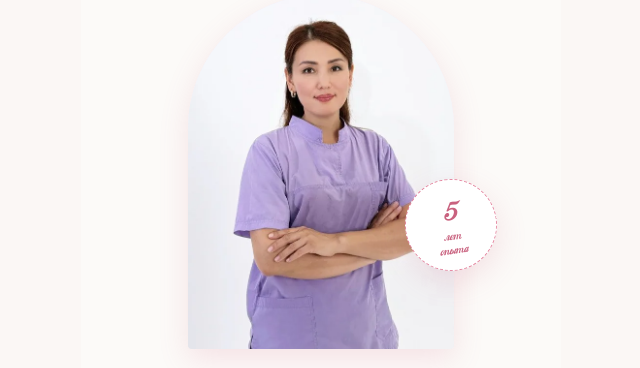
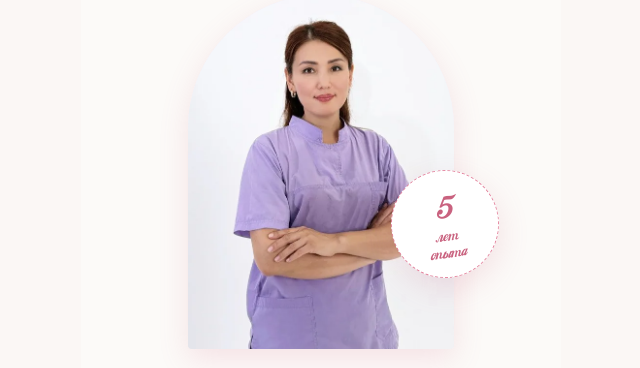
Before and after one commit to yesssssssssssssse/akbala, a plain HTML site: page index.html in a window 1280 px wide. Shown: the part 98-466 px from the top of the page, without its empty margins (319-959 px from the left). Drawn offline with nearby package versions, Linux system fonts and the light colour scheme.

Commit message:
Larger 5-year seal in Coca-Cola font
Co-Authored-By: Claude Opus 5.5 <noreply@anthropic.com>

```diff
--- a/index.html
+++ b/index.html
@@ -49,11 +49,11 @@ body::after{content:"";position:fixed;inset:auto auto -15% -40%;width:520px;heig
 .arch{position:relative;width:78%;margin:0 auto;border-radius:999px 999px 28px 28px;overflow:hidden;
   background:linear-gradient(180deg,var(--lav-50),var(--rose-50));aspect-ratio:3/4;box-shadow:var(--shadow)}
 .arch img{width:100%;height:100%;object-fit:cover;object-position:50% 12%}
-.seal{position:absolute;right:-6px;bottom:22%;width:92px;height:92px;border-radius:50%;
+.seal{position:absolute;right:-8px;bottom:20%;width:108px;height:108px;border-radius:50%;
   background:#fff;box-shadow:var(--shadow);display:grid;place-content:center;text-align:center;
   border:1px dashed var(--rose);transform:rotate(-8deg)}
-.seal b{font:400 40px/1 "CocaCola",var(--display);color:var(--rose-deep)}
-.seal span{font:400 13px/1.05 "CocaCola",var(--body);color:var(--rose-deep)}
+.seal b{font:400 48px/.9 "CocaCola",var(--display);color:var(--rose-deep)}
+.seal span{font:400 17px/1 "CocaCola",var(--body);color:var(--rose-deep)}
 .hero-photo{position:relative;width:min(100%,340px);margin:0 auto}
 .kicker{margin-top:22px;font:600 11px var(--body);letter-spacing:.22em;text-transform:uppercase;color:var(--rose-deep)}
 h1{font:500 40px/1.02 var(--display);text-transform:uppercase;letter-spacing:.05em;margin:10px 0 0}
```
